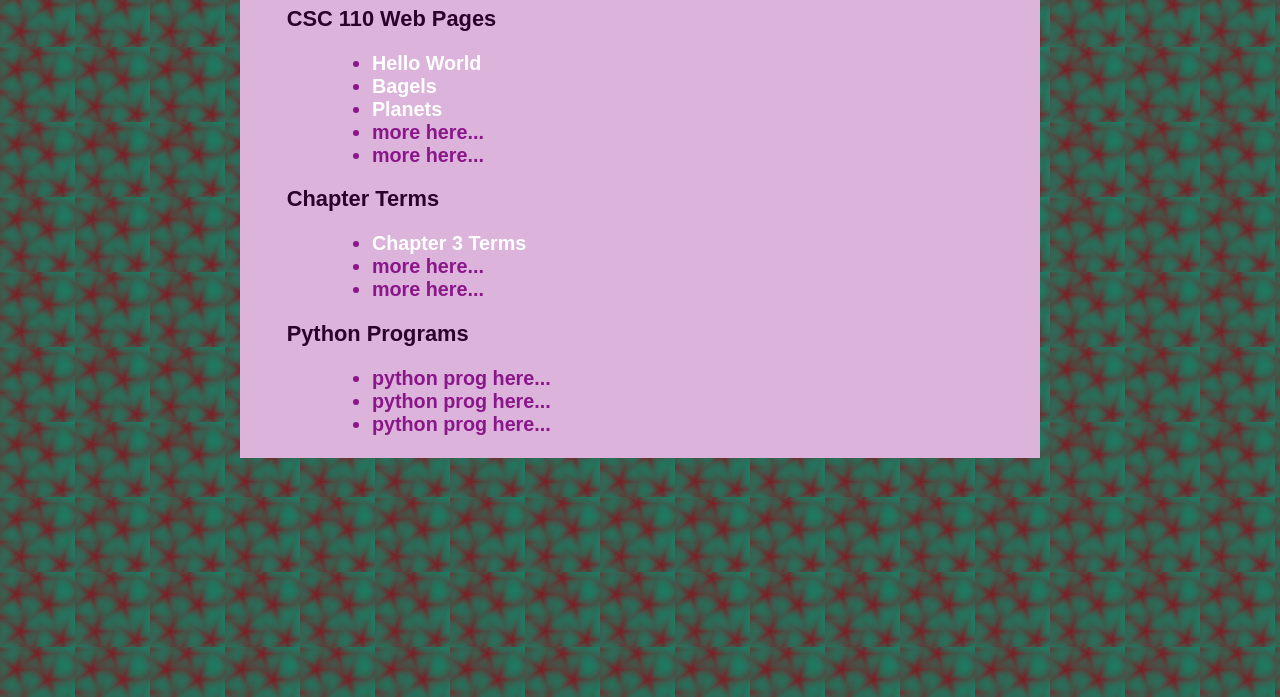
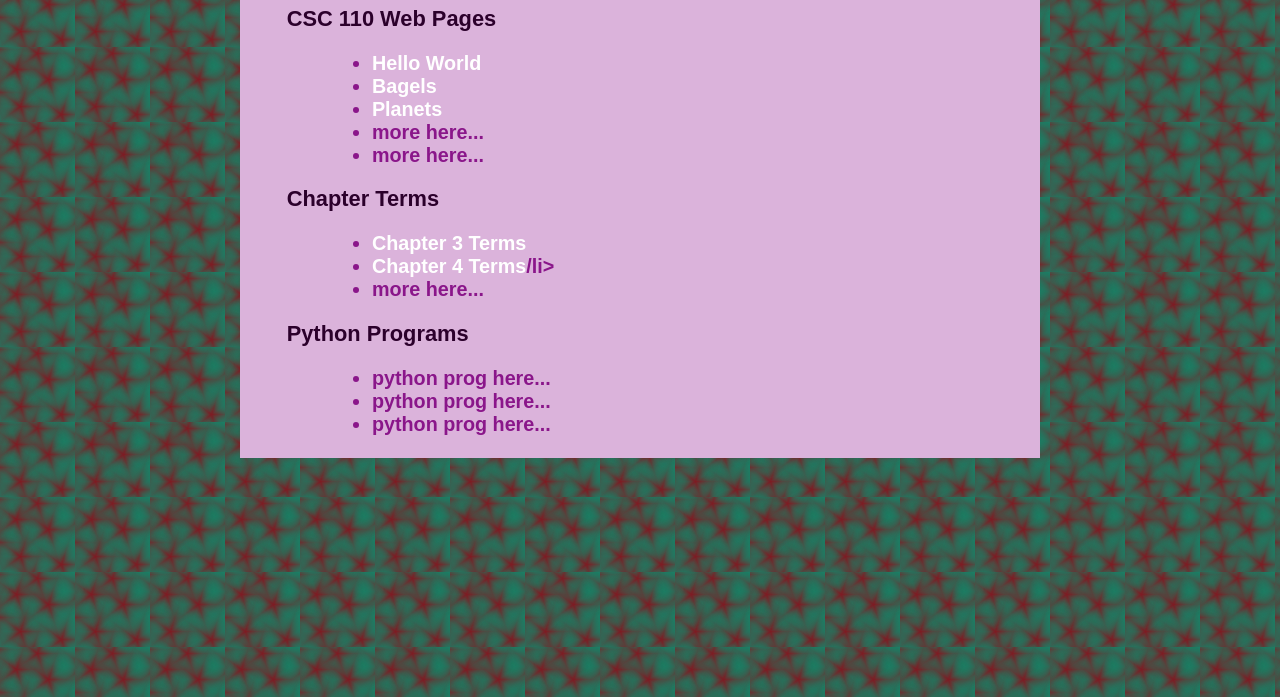
Before and after one commit to dbowyer-pvcc/dbowyer-pvcc.github.io, a plain HTML site: page index.html in a window 1280 px wide. Shown: the part 103-800 px from the top of the page. Drawn offline with Linux system fonts and the light colour scheme.

Commit message:
Update index.html

```diff
--- a/index.html
+++ b/index.html
@@ -57,7 +57,7 @@
         <h3>
             <ul>
                 <li><a href="opsys.html">Chapter 3 Terms</a></li>
-                <li>more here...</li>
+              <li><a href="network.html">Chapter 4 Terms</a>/li>
                 <li>more here...</li>
             </ul>
         </h3>
```
